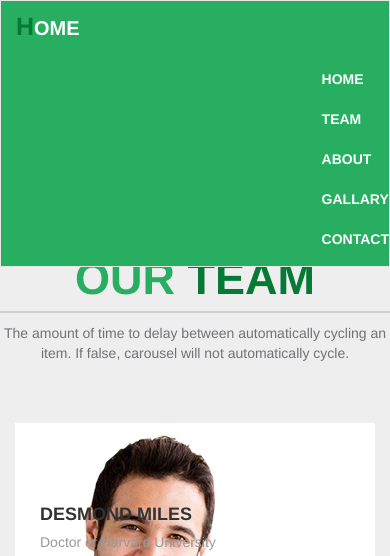
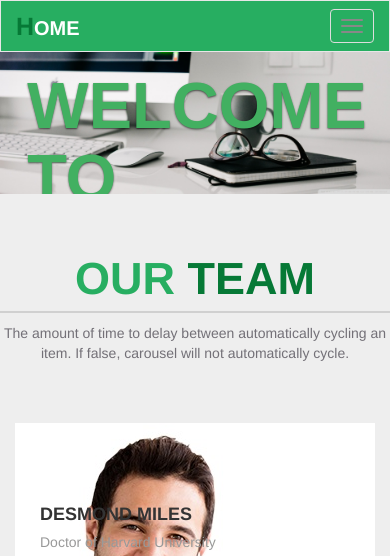
Before and after one commit to ASHridoy/bootstarp-final, a plain HTML site: page index.html in a window 390 px wide. Shown: the top 556 px of the page. Drawn offline with nearby package versions, Linux system fonts and the light colour scheme.

Commit message:
Update index.html

```diff
--- a/index.html
+++ b/index.html
@@ -20,11 +20,18 @@
     <div class="row">
     <!-- Brand and toggle get grouped for better mobile display -->
     <div class="navbar-header">
+      <button type="button" class="navbar-toggle collapsed" data-toggle="collapse" data-target="#bs-example-navbar-collapse-1" aria-expanded="false">
+        <span class="sr-only">Toggle navigation</span>
+        <span class="icon-bar"></span>
+        <span class="icon-bar"></span>
+        <span class="icon-bar"></span>
+      </button>
       <a class="navbar-brand logo" href="#"><span>H</span>ome</a>
     </div>
 
     <!-- Collect the nav links, forms, and other content for toggling -->
-          <ul class="nav navbar-nav pull-right menu">
+    <div class="collapse navbar-collapse" id="bs-example-navbar-collapse-1">
+      <ul class="nav navbar-nav navbar-right menu">
         <li><a href="#">Home</a></li>
         <li><a href="#">Team</a></li>
         <li><a href="#">About</a></li>
@@ -32,6 +39,7 @@
         <li><a href="#">contact</a></li>
       </ul>
     </div>
+    </div><!-- /.navbar-collapse -->
   </div><!-- /.container-fluid -->
 </nav>
 </section>
```
Lines whose indentation alone changed are shown as unchanged.
